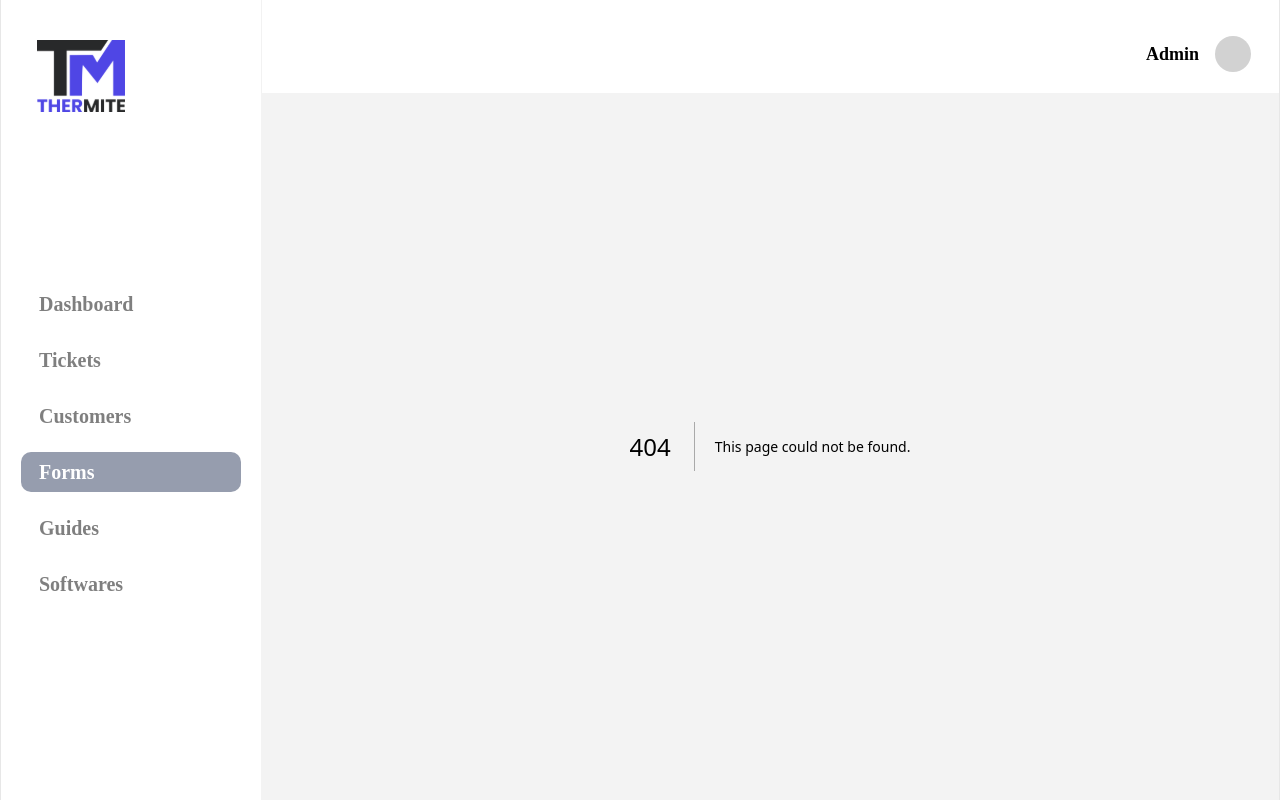
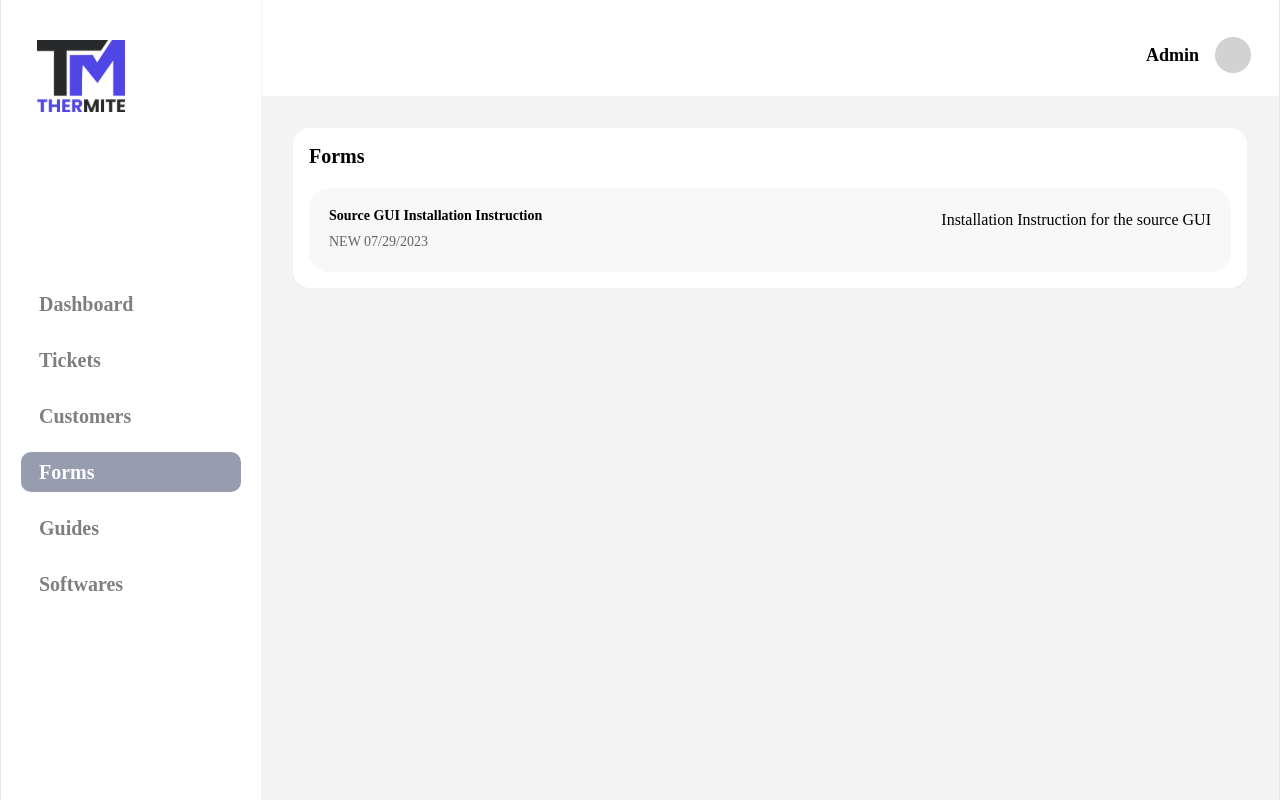
Before and after one commit to Syed-Haider-Shah/Thermite, a Next.js app: page /forms in a window 1280 px wide. Before the commit this address had no page. Built offline with nearby package versions, Linux system fonts and the light colour scheme.

Commit message:
Added Forms Page

```diff
--- /dev/null
+++ b/src/pages/forms/index.tsx
@@ -0,0 +1,24 @@
+import { Card } from '@/components'
+
+const Guides = () => {
+  return (
+    <Card
+      title="forms"
+      id="forms"
+      className="scrollbar-primary overflow-y-scroll"
+    >
+      <h1 className="text-xl font-semibold leading-6">Forms</h1>
+      <div className="flex justify-between space-x-10 rounded-5 bg-lightGray p-5">
+        <div className="space-y-2 text-sm">
+          <h1 className="font-semibold leading-4">
+            Source GUI Installation Instruction
+          </h1>
+          <p className="font-medium text-black/60">NEW 07/29/2023</p>
+        </div>
+        <p>Installation Instruction for the source GUI</p>
+      </div>
+    </Card>
+  )
+}
+
+export default Guides
```
